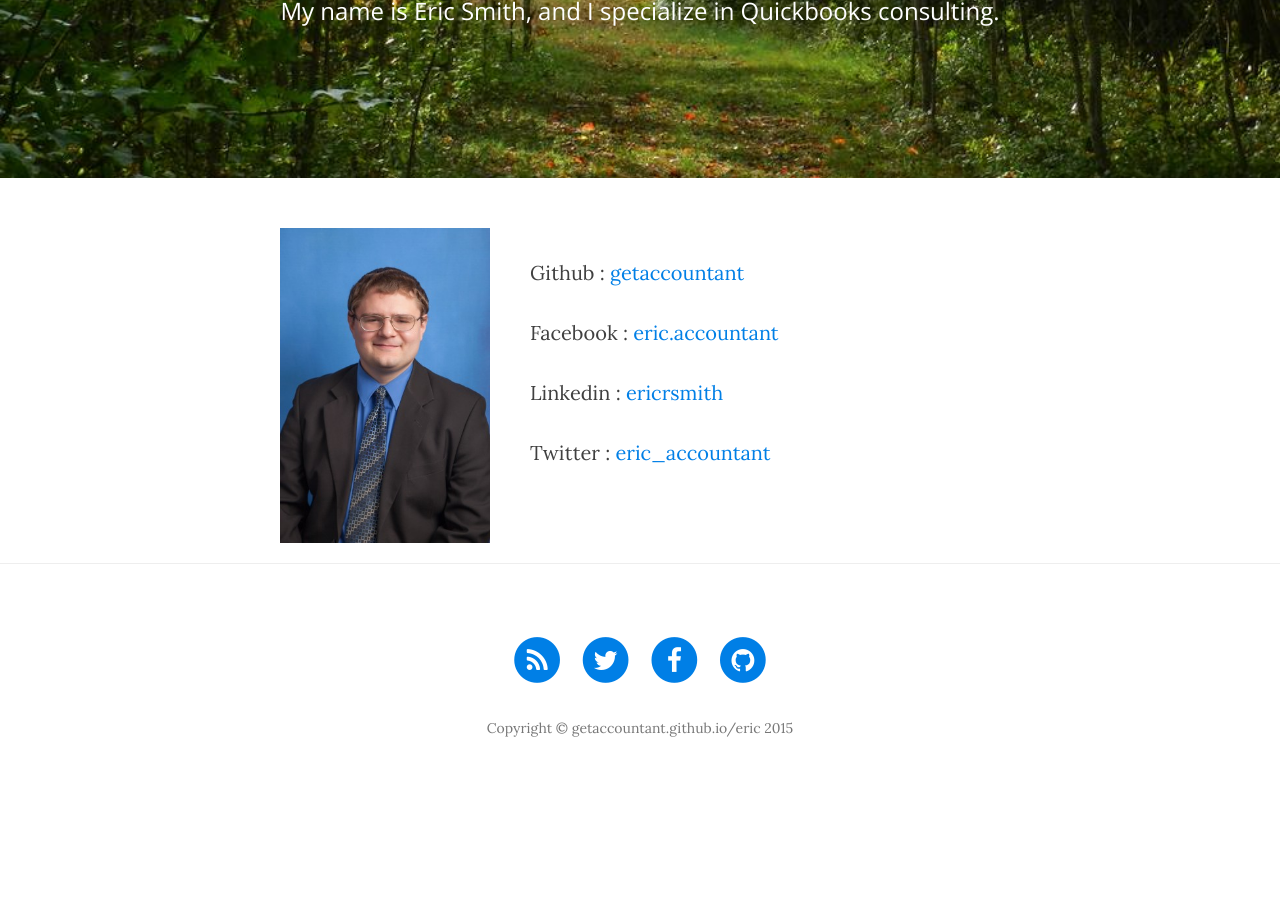
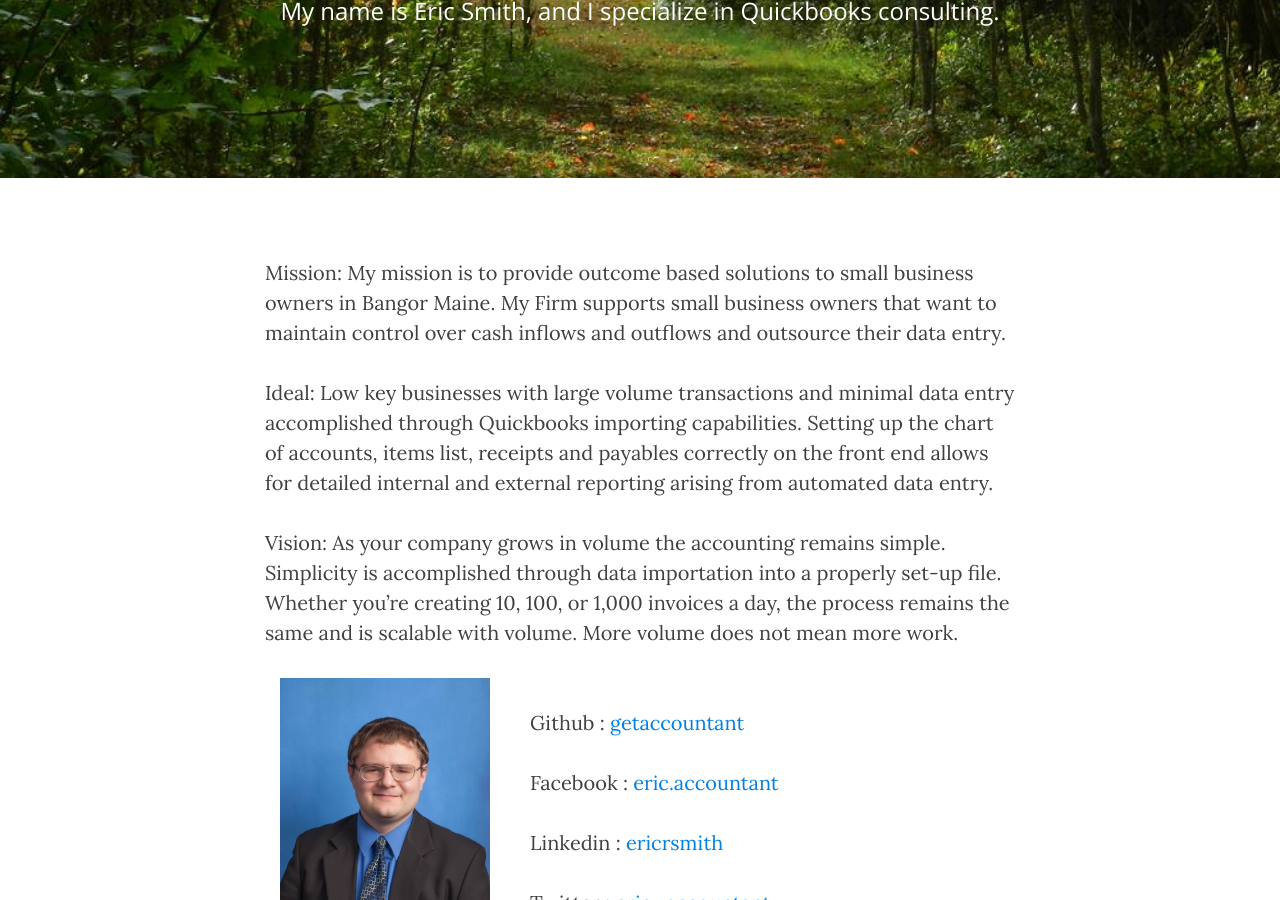
Before and after one commit to grumaccountant/eric, a Jekyll site: the page built from about.html, in a window 1280 px wide and 900 px high, scrolled down 243 px. Built offline with Jekyll 4.4.1, drawn with Linux system fonts in a browser that asks for light colours; nearby versions of some CDN libraries; before the commit the page ends 1047 px from its top, so only the background shows below that.

Commit message:
Update about.html

```diff
--- a/about.html
+++ b/about.html
@@ -4,6 +4,19 @@
 description: "My name is Eric Smith, and I specialize in Quickbooks consulting."
 header-img: "img/about-bg.jpg"
 ---
+<left>
+<p>
+Mission:
+My mission is to provide outcome based solutions to small business owners in Bangor Maine.  My Firm  supports small business owners that want to maintain control over cash inflows and outflows and outsource their data entry.
+<p>
+Ideal:
+Low key businesses with large volume transactions and minimal data entry accomplished through Quickbooks importing capabilities.  Setting up the chart of accounts, items list, receipts and payables correctly on the front end allows for detailed internal and external reporting arising from automated data entry.
+<p>
+Vision:
+As your company grows in volume the accounting remains simple.  Simplicity is accomplished through data importation into a properly set-up file.  Whether you’re creating 10, 100, or 1,000 invoices a day, the process remains the same and is scalable with volume.  More volume does not mean more work.
+<p>
+</left>
+
 
 <div class="container-fluid">
   <div class="row">
```
